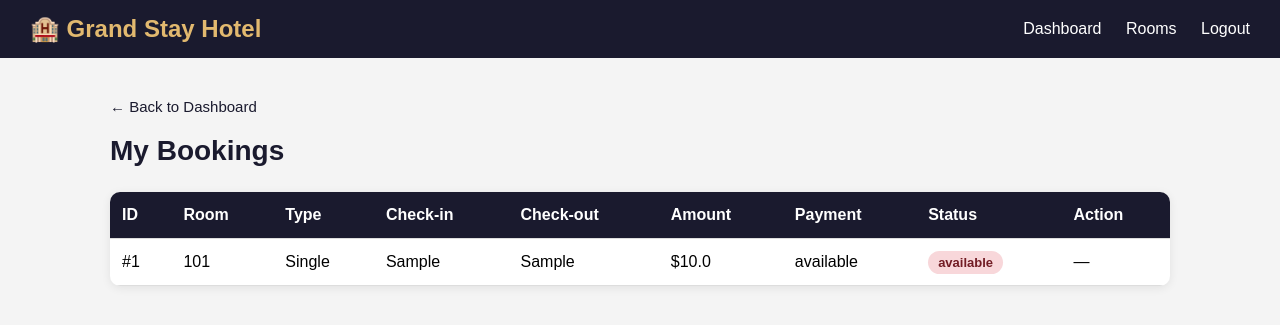
After one commit to erickishimwe/HotelSystem1, a Flask app: page /my-bookings in a window 1280 px wide. The commit adds this page. Shown: the top 325 px of the page. Run offline with Flask 3, Linux system fonts and the light colour scheme; the visitor is signed in with stand-in values (Sample User, id 1); data comes from the database, SQL or seed files in the repository; tables that the repository leaves empty hold one stand-in row (values such as "Sample post").

Commit message:
Add guest booking history, cancel booking, fix debug mode and secret key

```diff
--- a/app.py
+++ b/app.py
@@ -22,7 +22,7 @@ from database import DatabaseManager
 # Initialize Flask application with security configurations
 app = Flask(__name__)
 import os
-app.secret_key = os.environ.get('SECRET_KEY', 'hotel_secret_key_2026')  # Use env var in production
+app.secret_key = os.environ.get('SECRET_KEY', os.urandom(24))
 app.config['SESSION_COOKIE_HTTPONLY'] = True  # Prevent JavaScript access to session cookies
 app.config['SESSION_COOKIE_SAMESITE'] = 'Lax'  # CSRF protection
 app.config['TEMPLATES_AUTO_RELOAD'] = True  # Auto-reload templates on changes
@@ -341,9 +341,32 @@ def admin_delete_room(room_id):
     db_manager.delete_room(room_id)
     return redirect(url_for('admin_rooms'))
 
+# ================== GUEST BOOKING HISTORY & CANCEL ==================
+
+@app.route('/my-bookings')
+def my_bookings():
+    """
+    Guest booking history route.
+    Displays all bookings made by the logged-in guest.
+    """
+    if 'user_id' not in session:
+        return redirect(url_for('login'))
+    bookings = db_manager.get_user_bookings(session['user_id'])
+    return render_template('my_bookings.html', name=session.get('user_name'), bookings=bookings)
+
+@app.route('/cancel-booking/<int:booking_id>', methods=['POST'])
+def cancel_booking(booking_id):
+    """
+    Cancel a booking route.
+    Allows a logged-in guest to cancel their own booking.
+    """
+    if 'user_id' not in session:
+        return redirect(url_for('login'))
+    db_manager.cancel_booking(booking_id, session['user_id'])
+    return redirect(url_for('my_bookings'))
+
 # ================== APPLICATION ENTRY POINT ==================
 
 if __name__ == '__main__':
-    # Run Flask development server with debug mode enabled
-    # debug=True enables auto-reload on code changes and detailed error pages
-    app.run(host='0.0.0.0', port=5000, debug=True)
+    debug_mode = os.environ.get('FLASK_ENV', 'production') == 'development'
+    app.run(host='0.0.0.0', port=5000, debug=debug_mode)
--- a/database.py
+++ b/database.py
@@ -383,6 +383,57 @@ class DatabaseManager:
             cursor = conn.cursor()
             return cursor.execute('SELECT * FROM bookings WHERE id=?', (booking_id,)).fetchone()
 
+    def get_user_bookings(self, user_id):
+        """
+        Retrieve all bookings for a specific guest.
+
+        Args:
+            user_id (int): ID of the guest
+
+        Returns:
+            List[sqlite3.Row]: Bookings with room and payment details
+        """
+        with self.get_connection() as conn:
+            cursor = conn.cursor()
+            return cursor.execute('''
+                SELECT b.id,
+                       r.room_number,
+                       r.room_type,
+                       b.check_in,
+                       b.check_out,
+                       b.status AS booking_status,
+                       p.amount,
+                       p.status AS payment_status
+                FROM bookings b
+                JOIN rooms r ON b.room_id = r.id
+                LEFT JOIN payments p ON b.id = p.booking_id
+                WHERE b.user_id = ?
+                ORDER BY b.id DESC
+            ''', (user_id,)).fetchall()
+
+    def cancel_booking(self, booking_id, user_id):
+        """
+        Cancel a booking and mark the room as available again.
+
+        Args:
+            booking_id (int): ID of the booking to cancel
+            user_id (int): ID of the guest (for ownership verification)
+
+        Returns:
+            bool: True if cancelled successfully, False if not found or unauthorized
+        """
+        with self.get_connection() as conn:
+            cursor = conn.cursor()
+            booking = cursor.execute(
+                'SELECT * FROM bookings WHERE id=? AND user_id=?', (booking_id, user_id)
+            ).fetchone()
+            if not booking or booking['status'] == 'cancelled':
+                return False
+            cursor.execute('UPDATE bookings SET status=? WHERE id=?', ('cancelled', booking_id))
+            cursor.execute('UPDATE rooms SET status=? WHERE id=?', ('available', booking['room_id']))
+            conn.commit()
+            return True
+
     def get_all_bookings(self):
         """
         Retrieve all bookings with complete details (admin view).
--- a/templates/dashboard.html
+++ b/templates/dashboard.html
@@ -87,6 +87,10 @@
                 <h3>🛏️</h3>
                 <p>Browse Rooms</p>
             </a>
+            <a href="/my-bookings" class="card">
+                <h3>📋</h3>
+                <p>My Bookings</p>
+            </a>
             <a href="/" class="card">
                 <h3>🏠</h3>
                 <p>Home</p>
--- /dev/null
+++ b/templates/my_bookings.html
@@ -0,0 +1,116 @@
+<!DOCTYPE html>
+<html lang="en">
+<head>
+    <meta charset="UTF-8">
+    <title>My Bookings - Grand Stay Hotel</title>
+    <style>
+        * { margin: 0; padding: 0; box-sizing: border-box; }
+        body { font-family: Arial, sans-serif; background: #f4f4f4; }
+        nav {
+            background: #1a1a2e;
+            padding: 15px 30px;
+            display: flex;
+            justify-content: space-between;
+            align-items: center;
+        }
+        nav h1 { color: #e2b96f; }
+        nav a { color: white; text-decoration: none; margin-left: 20px; }
+        nav a:hover { color: #e2b96f; }
+        .container { max-width: 1100px; margin: 40px auto; padding: 0 20px; }
+        h2 { color: #1a1a2e; margin-bottom: 25px; font-size: 28px; }
+        table { width: 100%; border-collapse: collapse; background: white; border-radius: 10px; overflow: hidden; box-shadow: 0 2px 10px rgba(0,0,0,0.08); }
+        th, td { padding: 14px 12px; border-bottom: 1px solid #ddd; text-align: left; }
+        th { background: #1a1a2e; color: white; }
+        tr:hover { background: #f9f9f9; }
+        .badge {
+            padding: 4px 10px;
+            border-radius: 20px;
+            font-size: 13px;
+            font-weight: bold;
+        }
+        .badge-confirmed { background: #d4edda; color: #155724; }
+        .badge-cancelled { background: #f8d7da; color: #721c24; }
+        .btn-cancel {
+            background: #dc3545;
+            color: white;
+            border: none;
+            padding: 7px 14px;
+            border-radius: 5px;
+            cursor: pointer;
+            font-size: 13px;
+        }
+        .btn-cancel:hover { background: #b02a37; }
+        .no-bookings { text-align: center; color: #666; font-size: 18px; padding: 40px; background: white; border-radius: 10px; }
+        .back-btn {
+            display: inline-block;
+            margin-bottom: 20px;
+            color: #1a1a2e;
+            text-decoration: none;
+            font-size: 15px;
+        }
+        .back-btn:hover { color: #e2b96f; }
+    </style>
+</head>
+<body>
+    <nav>
+        <h1>🏨 Grand Stay Hotel</h1>
+        <div>
+            <a href="/dashboard">Dashboard</a>
+            <a href="/rooms">Rooms</a>
+            <a href="/logout">Logout</a>
+        </div>
+    </nav>
+    <div class="container">
+        <a href="/dashboard" class="back-btn">← Back to Dashboard</a>
+        <h2>My Bookings</h2>
+        {% if bookings %}
+        <table>
+            <thead>
+                <tr>
+                    <th>ID</th>
+                    <th>Room</th>
+                    <th>Type</th>
+                    <th>Check-in</th>
+                    <th>Check-out</th>
+                    <th>Amount</th>
+                    <th>Payment</th>
+                    <th>Status</th>
+                    <th>Action</th>
+                </tr>
+            </thead>
+            <tbody>
+                {% for booking in bookings %}
+                <tr>
+                    <td>#{{ booking['id'] }}</td>
+                    <td>{{ booking['room_number'] }}</td>
+                    <td>{{ booking['room_type'] }}</td>
+                    <td>{{ booking['check_in'] }}</td>
+                    <td>{{ booking['check_out'] }}</td>
+                    <td>${{ booking['amount'] }}</td>
+                    <td>{{ booking['payment_status'] or 'paid' }}</td>
+                    <td>
+                        <span class="badge {% if booking['booking_status'] == 'confirmed' %}badge-confirmed{% else %}badge-cancelled{% endif %}">
+                            {{ booking['booking_status'] }}
+                        </span>
+                    </td>
+                    <td>
+                        {% if booking['booking_status'] == 'confirmed' %}
+                        <form method="POST" action="/cancel-booking/{{ booking['id'] }}" onsubmit="return confirm('Cancel this booking?')">
+                            <button type="submit" class="btn-cancel">Cancel</button>
+                        </form>
+                        {% else %}
+                        —
+                        {% endif %}
+                    </td>
+                </tr>
+                {% endfor %}
+            </tbody>
+        </table>
+        {% else %}
+        <div class="no-bookings">
+            😔 You have no bookings yet. <a href="/rooms">Browse rooms</a> to make your first booking!
+        </div>
+        {% endif %}
+    </div>
+</body>
+</html>
```
